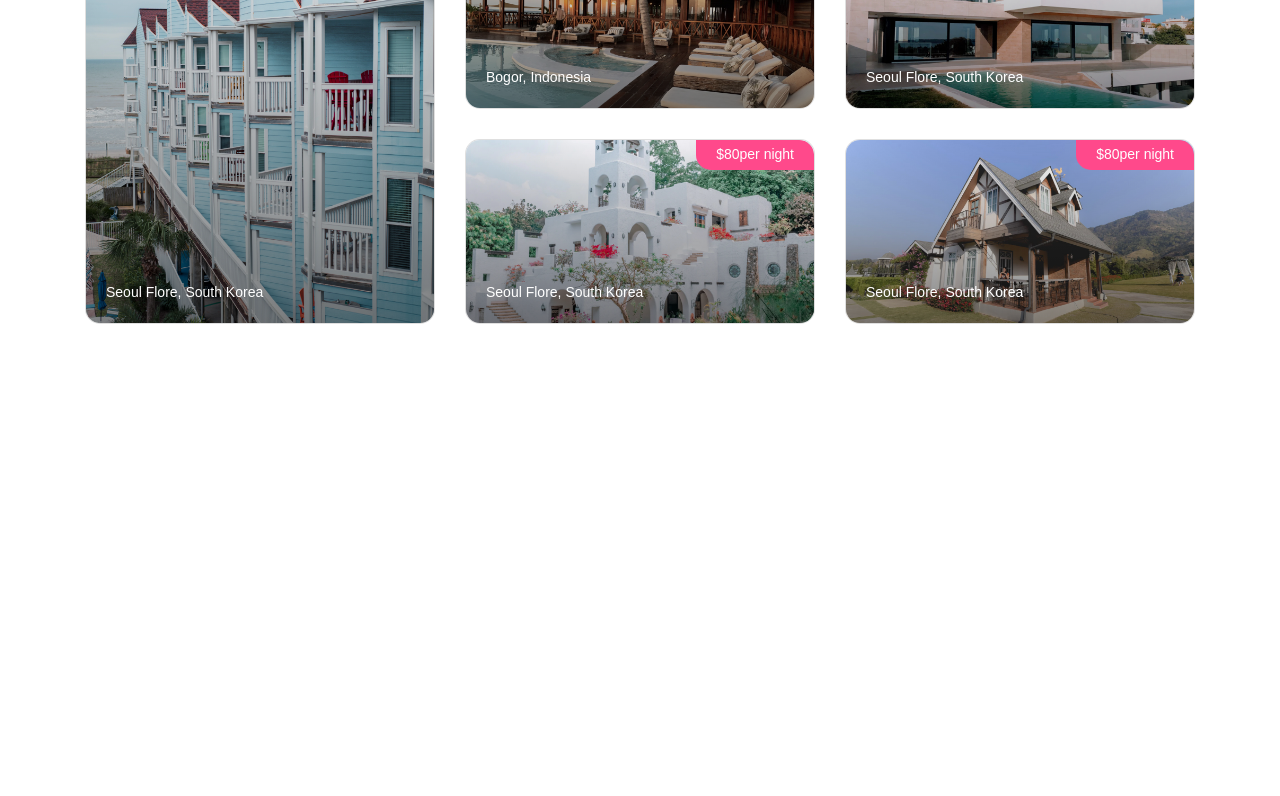
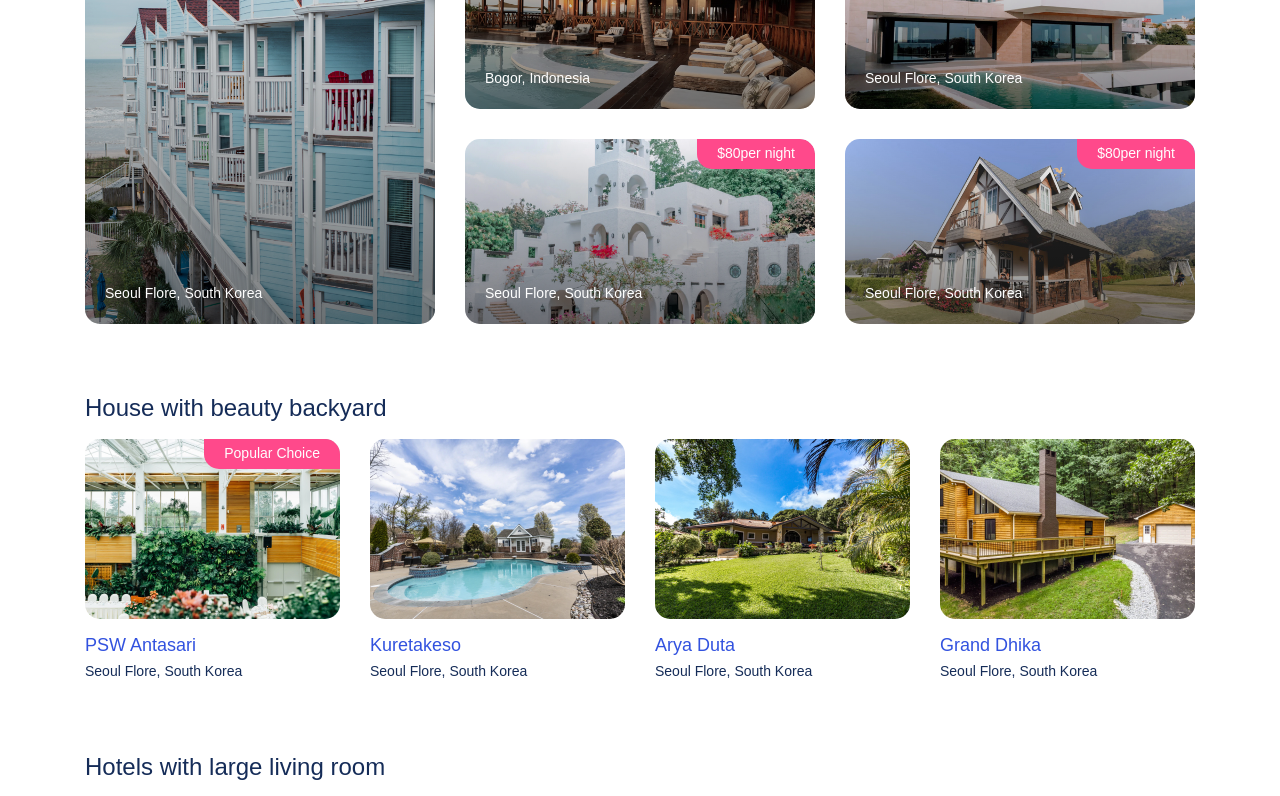
Before and after one commit to idmzulkarnaen/staycation, a React (Create React App) app: page / in a window 1280 px wide. Shown: the part 800-1596 px from the top of the page. Built offline with nearby package versions, Linux system fonts and the light colour scheme.

Commit message:
component Categories

```diff
--- a/src/assets/scss/_card.scss
+++ b/src/assets/scss/_card.scss
@@ -11,7 +11,7 @@
   word-wrap: break-word;
   background-color: $card-bg;
   background-clip: border-box;
-  border: $card-border-width solid $card-border-color;
+  // border: $card-border-width solid $card-border-color;
   @include border-radius($card-border-radius);
 
   > hr {
--- a/src/pages/LandingPage.js
+++ b/src/pages/LandingPage.js
@@ -3,6 +3,7 @@
 import Header from "parts/Header";
 import Hero from 'parts/Hero';
 import MostPicked from 'parts/MostPicked';
+import Categories from "parts/Categories";
 
 import landingPage from "json/landingPage.json";
 export default class LandingPage extends Component {
@@ -16,6 +17,7 @@
         <Header {...this.props}></Header>
         <Hero refMostPicked={this.refMostPicked} data={landingPage.hero} />
         <MostPicked refMostPicked={this.refMostPicked} data={landingPage.mostPicked} />
+        <Categories data={landingPage.categories} />
       </>
     );
   }
--- a/src/parts/Categories.js
+++ b/src/parts/Categories.js
@@ -1,26 +1,59 @@
-import React from 'react'
+import React from "react";
+
+import Button from "elements/Button";
 
 export default function Categories({ data }) {
   return data.map((category, index1) => {
-        return <section className="container" key={`category-${index1}`}>
+    return (
+      <section className="container" key={`category-${index1}`}>
         <h4 className="mb-3 font-weight-medium">{category.name}</h4>
         <div className="container-grid">
-                {
-                    category.items.length === 0 ? <div className="row">
+          {category.items.length === 0 ? (
+            <div className="row">
               <div className="col-auto align-items-center">
                 there is no property destination at this
               </div>
-                    </div> : category.items.map ((item, index2) => {
-                        return <div className="item column-3 row-1" key={`category-${index1}-item-${index2}`}>
+            </div>
+          ) : (
+            category.items.map((item, index2) => {
+              return (
+                <div
+                  className="item column-3 row-1"
+                  key={`category-${index1}-item-${index2}`}
+                >
                   <div className="card">
-                                {item.isPopular && <div className="tag">
+                    {item.isPopular && (
+                      <div className="tag">
                         Popular{" "}
-                                    <span className="font-weight-light">Choice</span></div>}
+                        <span className="font-weight-light">Choice</span>
+                      </div>
+                    )}
+                    <figure className="img-wrapper" style={{ height: 180 }}>
+                      <img
+                        src={item.imageUrl}
+                        alt={item.name}
+                        className="img-cover"
+                      />
+                    </figure>
+                    <div className="meta-wrapper">
+                        <Button
+                          type="link"
+                          href={`/properties/${item._id}`}
+                          className="stretched-link d-block text-gray-800"
+                        >
+                          <h5 className="h4">{item.name}</h5>
+                        </Button>
+                        <span className="text-gray-500">
+                          {item.city}, {item.country}
+                        </span>
                       </div>
                   </div>
+                </div>
+              );
             })
-                }
+          )}
         </div>
       </section>
-    })
+    );
+  });
 }
--- a/src/parts/MostPicked.js
+++ b/src/parts/MostPicked.js
@@ -4,7 +4,7 @@
 
 export default function MostPicked(props) {
   return (
-    <section className="container" ref={props.refMostPicked} style={{height:2000}}>
+    <section className="container" ref={props.refMostPicked} >
       <h3 className="mb-3">Mostpicked</h3>
       <div className="container-grid">
         {props.data.map((item, index) => {
```
Lines whose indentation alone changed are shown as unchanged.
